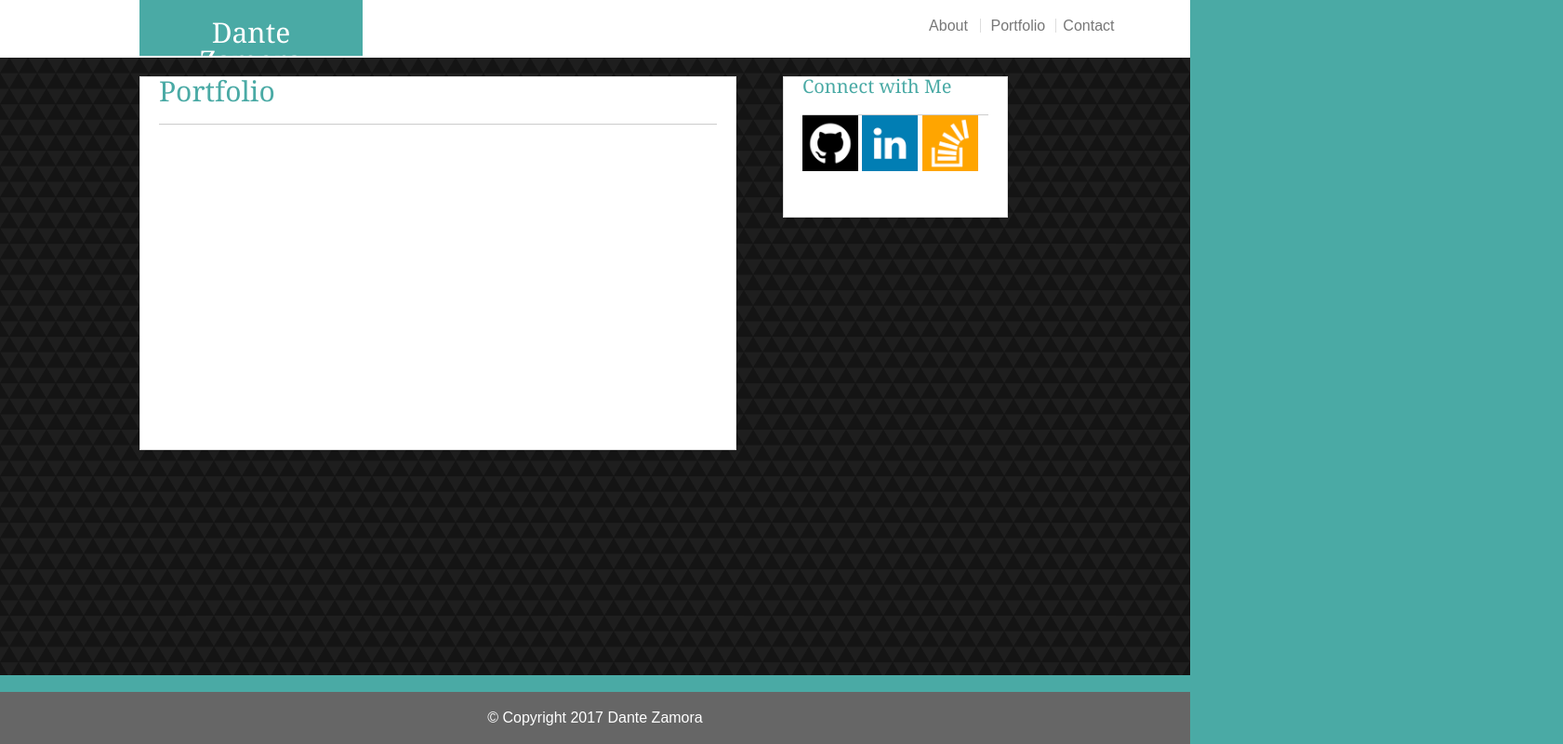
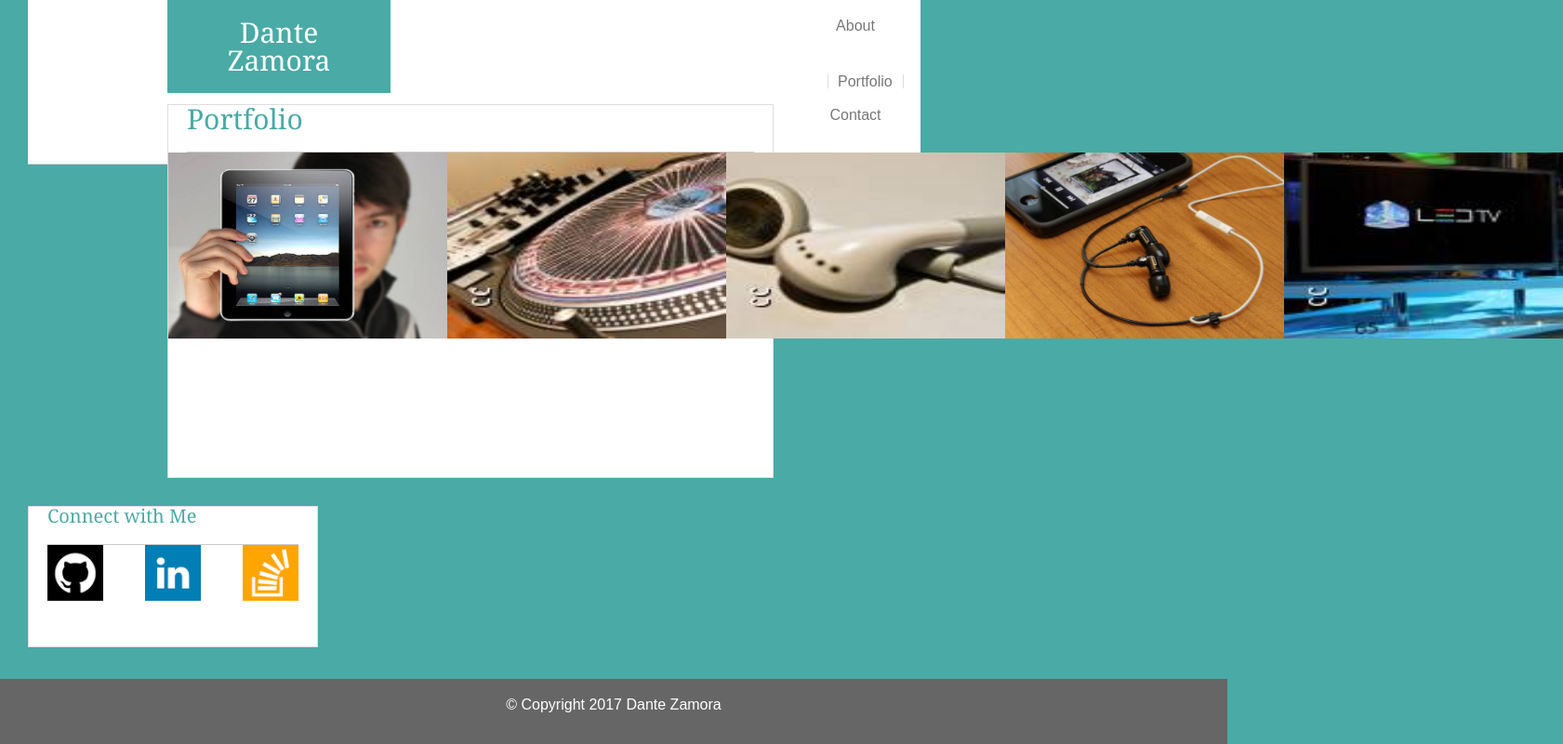
Before and after one commit to DZamora54/Basic-Portfolio, a plain HTML site: page portfolio.html in a window 1280 px wide. Shown: the whole page at 93% size, 1681 px wide, since content can reach past the window. Drawn offline with Linux system fonts and the light colour scheme; files that its build step writes are made by us from their sources.

Commit message:
uploaded files to turn in for homework assingment 1

```diff
--- /dev/null
+++ b/assets/css/fixed.css
@@ -0,0 +1,30 @@
+
+.box-set {
+  position: relative;
+}
+
+.box {
+  position: fixed;
+  border: 2px solid black;
+}
+
+/* Box rules: percentages define anchors (i.e. position of each box relative to browser window) */
+
+.box-1 {
+  top: 6%;
+  left: 2%;
+}
+
+.box-2 {
+  top: 0;
+  right: -40px;
+}
+
+.box-3 {
+  right: 20px;
+  bottom: -10px;
+}
+
+.box-4 {
+  bottom: 0;
+}
--- a/assets/css/style.css
+++ b/assets/css/style.css
@@ -1,8 +1,14 @@
+html {
+	position: relative;
+    min-height: 100%;
+}
+
 body {
 	background-color: #4aaaa5;
 	font-family: 'Arial', 'Helvetica Neue', Helvetica, sans-serif;
 	width: 960px;
-
+	margin: 0 0 0 30px;
+	margin-bottom: 30;
 }
 
 p {
@@ -15,7 +21,7 @@ p {
 header {
 	color: #fff;
 	background: #4aaaa5;
-	height: 20px;
+	height: 40;
 	width: 200px;
 	float: left;
 	font-family: 'Georgia', Times, Times New Roman, serif;
@@ -24,7 +30,7 @@ header {
 	font-size: 30px;
 	text-align: center;
 	vertical-align: middle;
-	margin: 0px 600px 0px 150px;
+	margin: 0px 470px 0px 150px;
 }
 
 h1 {
@@ -52,50 +58,17 @@ footer {
 	padding: 20px;
 	text-align: center;
 	margin-top: 5px;
-	position: absolute;
-	left: 0 ; right: 0; bottom: 0;
+	position: fixed;
+    left: 0;
+    bottom: 0;
+    height: 30px;
+    width: 100%;
 
-}
-
-#header {
-	background: #eee;
-	width: 100%;
-	border-color: #cccccc;
-	border-style: solid;
-	border-width: 1.25px;
-}
-
-#aboutme {
-	width: 50%;
-	background-color: #fff;
-	height: 400px;
-	border-color: #dddddd;
-	border-style: solid;
-	border-width: 1.25px;
-	float: left;
-	display: inline-block;
-	margin-right: 50px;
-	margin-top: 20px;
-	margin-left: 150px;
-}
-
-#connect {
-	width: 200px;
-	background-color: #fff;
-	height: 150px;
-	float: left;
-	right: 20px;
-	display: inline-block;
-	margin-top: 20px;
-	border-color: #dddddd;
-	border-style: solid;
-	border-width: 1.25px;
-	padding-left: 20px;
-	padding-right: 20px;
 }
 
 #full {
 	width: 100%;
+	height: 40;
 	background: #ffffff;
 	clear: both;
 	overflow: auto;
@@ -105,12 +78,56 @@ footer {
 	left: 0 ; right: 0; top: 0;
 }
 
+#aboutme {
+	width: 650px;
+	background-color: #fff;
+	height: 400px;
+	border-color: #dddddd;
+	border-style: solid;
+	border-width: 1.25px;
+	float: left;
+	display: inline-block;
+	margin-right: 50px;
+	margin-top: 30px;
+	margin-left: 150px;
+}
+
+#connectbox {
+	width: 650px;
+	background-color: #fff;
+	height: 500px;
+	border-color: #dddddd;
+	border-style: solid;
+	border-width: 1.25px;
+	float: left;
+	display: inline-block;
+	margin-right: 50px;
+	margin-top: 30px;
+	margin-left: 150px;
+}
+
+#connect {
+	width: 270px;
+	background-color: #fff;
+	height: 150px;
+	float: left;
+	right: 20px;
+	display: inline-block;
+	margin-top: 30px;
+	border-color: #dddddd;
+	border-style: solid;
+	border-width: 1.25px;
+	padding-left: 20px;
+	padding-right: 20px;
+}
+
 #contentarea {
 	background-image: url("../images/dark-triangles.png");
 	width: 100%;
 	height: 83%;
 	position: absolute;
-	margin-top: 61.5px;
+	clear: both;
+	margin-top: 81.5px;
 	left: 0; right: 0; top: 0; bottom: 0;
 }
 
@@ -133,12 +150,24 @@ footer {
     height: 60px;
     display: inline-block;
     text-align: justify;
+}
 
+.connecticons {
+	display: flex;
+    justify-content: space-between;
+    width: 270px;
 }
 
 .container img {
     width: 100%;
     height: auto;
+}
+
+.portfoliopics {
+    width: 300;
+    height: 200;
+    display: inline-block;
+    text-align: justify;
 }
 
 #border {
@@ -173,3 +202,33 @@ input {
 	margin-right: 20px;
 	width: 97%;
 }
+
+h3 {
+	margin-top: 15px;
+	margin-bottom: 5px;
+
+}
+
+#portfoliopics {
+	height: 200;
+	width:300;
+	margin-right: 20;
+	margin-bottom: 20;
+	float: left;
+	clear: both;
+
+}
+
+#portfolioitems {
+	height: 200;
+	width:300;
+	float: left;
+	clear: both;
+	display: flex;
+    justify-content: space-between;
+    width: 650px;
+}
+
+#input {
+	line-height: 8;
+}
--- a/portfolio.html
+++ b/portfolio.html
@@ -1,3 +1,5 @@
+<!--with more time i would have fixed sizing and spacing for all of the elements. i would have fixed the space between the content and the footer. i would have made the footer a sticky footer. I would have added the labels for all the portfolio projects and fixed the spacing so that they lined up like those in the example image i was given. I would have made my code cleaner and easier to read by formatting and eliminating redundant code or code that doesn't belong.-->
+<!DOCTYPE html>
 <html lang="en">
 <head>
 	<meta charset="utf-8">
@@ -5,9 +7,9 @@
 	<link rel="stylesheet" type="text/css" href="reset.css">
 	<link rel="stylesheet" type="text/css" href="assets/css/style.css">
 </head>
-<body>
-
-	<section id="full" id="header">
+<body class="box-set">
+	<link rel="stylesheet" href="fixed.css">
+	<section id="full">
 		<header>Dante Zamora</header>
 		<a class="container" id="headerlinks" href="./index.html">About</a>
 		<a class="container" id="border" id="headerlinks" href="./portfolio.html">Portfolio</a>
@@ -17,14 +19,24 @@
 	<section id="contentarea">
 		<section id="aboutme">
 			<h1>Portfolio</h1>
-
+			<div id="portfolioitems">
+				<div class="portfoliopics"><a href="#" target="_blank"><img src="assets\images\hangman.jpg" target="_blank" id="portfoliopics" height="200" width="300"></a></div>
+				<div class="portfoliopics"><a href="#" target="_blank"><img src="assets\images\rpg game.jpg" target="_blank" id="portfoliopics" height="200" width="300"></a></div>
+				<br>
+				<div class="portfoliopics"><a href="#" target="_blank"><img src="assets\images\trivia game.jpg" target="_blank" id="portfoliopics" height="200" width="300"></a></div>
+				<div class="portfoliopics"><a href="#" target="_blank"><img src="assets\images\rutgers info widget.jpg" target="_blank" id="portfoliopics" height="200" width="300"></a></div>
+				<br>
+				<div class="portfoliopics"><a href="#" target="_blank"><img src="assets\images\rock paper scissors.jpg" target="_blank" id="portfoliopics" height="200" width="300"></a></div>
+			</div>
 		</section>
 
 		<section id="connect">
 			<h2>Connect with Me</h2>
-			<div class="container"><a href="https://github.com/DZamora54" target="_blank"><img src="assets\images\github.png" target="_blank"></a></div>
-			<div class="container"><a href="https://www.linkedin.com/in/dante-zamora-033242139/" target="_blank"><img src="assets\images\linkedin.png" target="_blank"></a></div>
-			<div class="container"><a href="http://stackoverflow.com/u/8087303" target="_blank"><img src="assets\images\stackoverflow.png"></a></div>
+			<div class="connecticons">
+				<div class="container"><a href="https://github.com/DZamora54" target="_blank"><img src="assets\images\github.png" target="_blank"></a></div>
+				<div class="container"><a href="https://www.linkedin.com/in/dante-zamora-033242139/" target="_blank"><img src="assets\images\linkedin.png" target="_blank"></a></div>
+				<div class="container"><a href="http://stackoverflow.com/u/8087303" target="_blank"><img src="assets\images\stackoverflow.png"></a></div>
+			</div>
 		</section>
 
 	</section>
```
Also changed, not shown: contact.html (+10 -6 lines), index.html (+11 -7 lines).
